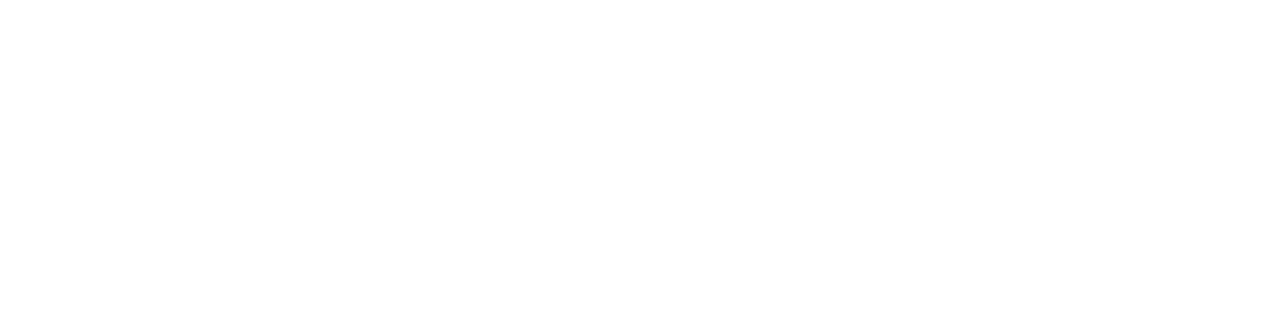
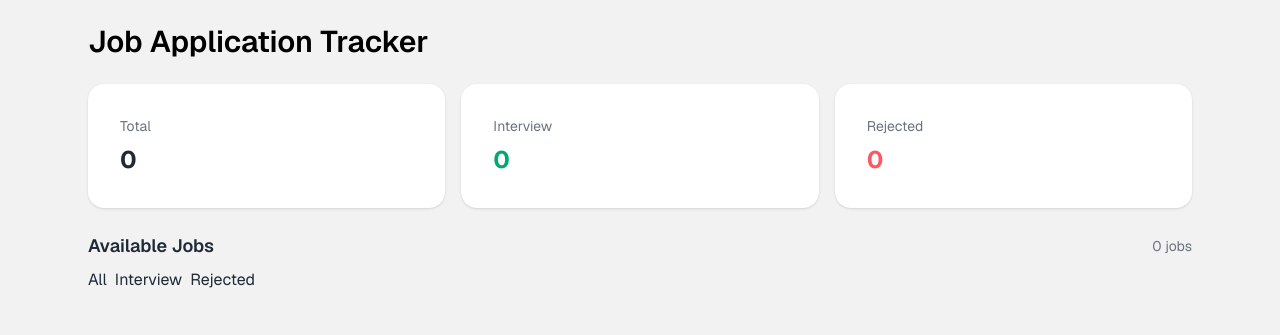
Before and after one commit to nabilanur1/assignment-4, a plain HTML site: page index.html in a window 1280 px wide. Drawn offline with nearby package versions, Linux system fonts and the light colour scheme.

Commit message:
added job application tracker

```diff
--- a/index.html
+++ b/index.html
@@ -14,7 +14,53 @@
 
   <link rel="stylesheet" href="style.css">
 </head>
-<body>
+
+<body class="bg-base-200 min-h-screen">
+ <div class="max-w-6xl mx-auto p-4 md:p-6">
+  <h1 class="text-2xl md:text-3xl font-semibold text-primary mb-6 text-black">Job Application Tracker</h1>
+
+
+    <div class="grid grid-cols-1 md:grid-cols-3 gap-4 mb-6">
+
+      <div class="card bg-base-100 shadow">
+        <div class="card-body">
+          <p class="text-sm text-gray-500">Total</p>
+          <h2 id="totalCount" class="text-2xl font-bold">0</h2>
+        </div>
+      </div>
+
+      <div class="card bg-base-100 shadow">
+        <div class="card-body">
+          <p class="text-sm text-gray-500">Interview</p>
+          <h2 id="interviewCount" class="text-2xl font-bold text-success">0</h2>
+        </div>
+      </div>
+
+      <div class="card bg-base-100 shadow">
+        <div class="card-body">
+          <p class="text-sm text-gray-500">Rejected</p>
+          <h2 id="rejectedCount" class="text-2xl font-bold text-error">0</h2>
+        </div>
+      </div>
+
+    </div>
+
+
+    <div class="flex justify-between items-center mb-2">
+      <h2 class="text-lg font-semibold">Available Jobs</h2>
+      <span id="tabCount" class="text-sm text-gray-500">0 jobs</span>
+    </div>
+
+
+   <div class="flex gap-2 mb-4">
+     <button class="tab-btn active" data-tab="all">All</button>
+     <button class="tab-btn" data-tab="interview">Interview</button>
+     <button class="tab-btn" data-tab="rejected">Rejected</button>
+   </div>
+
+    <div id="jobsContainer" class="space-y-4"></div>
+
+  </div>
 
 
 </body>
```
